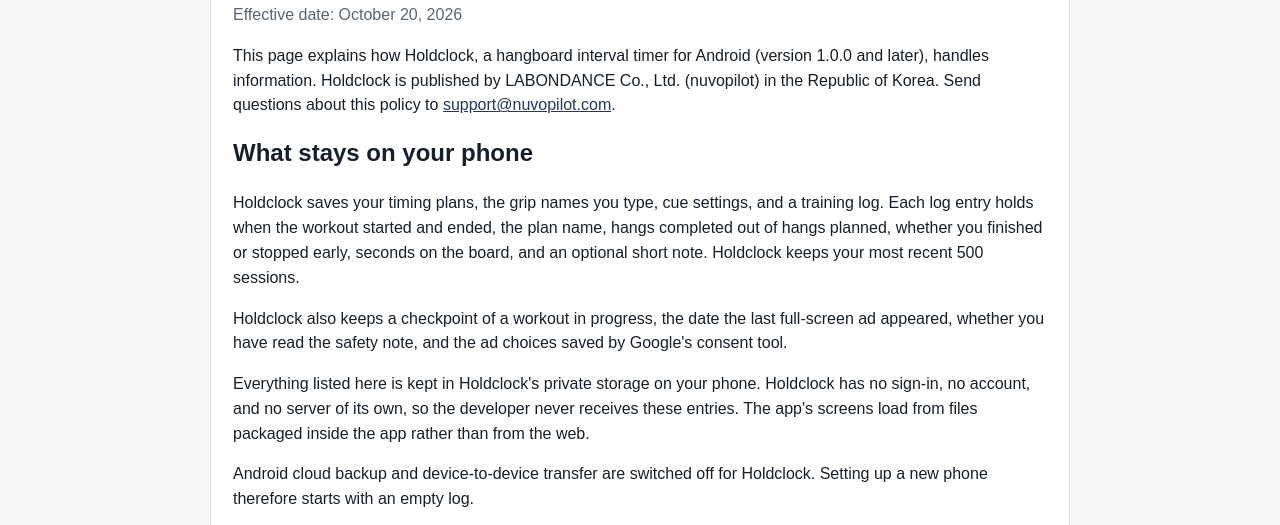
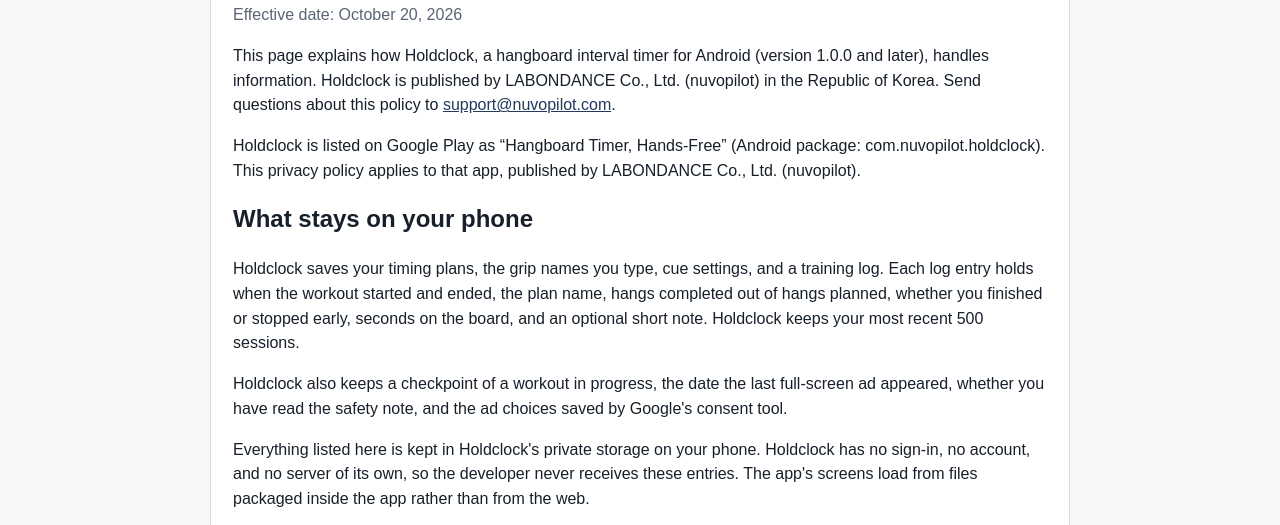
Before and after one commit to learnershift/nuvopilot-site, a website: page apps/holdclock/privacy/index.html in a window 1280 px wide. Shown: the part 245-770 px from the top of the page. Drawn offline with Linux system fonts and the light colour scheme.

Commit message:
docs: identify Holdclock by its Google Play title in privacy policy

```diff
--- a/apps/holdclock/privacy/index.html
+++ b/apps/holdclock/privacy/index.html
@@ -7,6 +7,7 @@
 <main class="wrap" id="main"><article class="content">
 <p class="eyebrow">Holdclock · Android</p><h1>Holdclock Privacy Policy</h1><p class="muted">Effective date: October 20, 2026</p>
 <p>This page explains how Holdclock, a hangboard interval timer for Android (version 1.0.0 and later), handles information. Holdclock is published by LABONDANCE Co., Ltd. (nuvopilot) in the Republic of Korea. Send questions about this policy to <a href="mailto:support@nuvopilot.com">support@nuvopilot.com</a>.</p>
+<p>Holdclock is listed on Google Play as “Hangboard Timer, Hands-Free” (Android package: com.nuvopilot.holdclock). This privacy policy applies to that app, published by LABONDANCE Co., Ltd. (nuvopilot).</p>
 <h2>What stays on your phone</h2>
 <p>Holdclock saves your timing plans, the grip names you type, cue settings, and a training log. Each log entry holds when the workout started and ended, the plan name, hangs completed out of hangs planned, whether you finished or stopped early, seconds on the board, and an optional short note. Holdclock keeps your most recent 500 sessions.</p>
 <p>Holdclock also keeps a checkpoint of a workout in progress, the date the last full-screen ad appeared, whether you have read the safety note, and the ad choices saved by Google's consent tool.</p>
```
